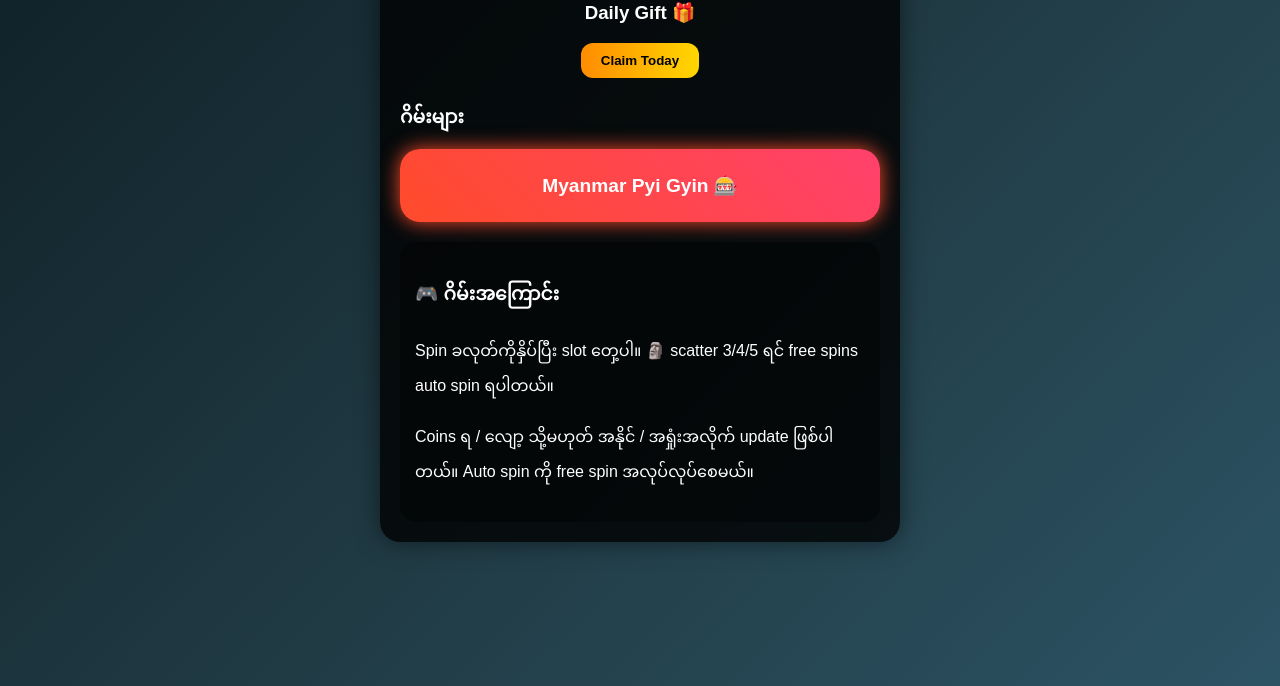
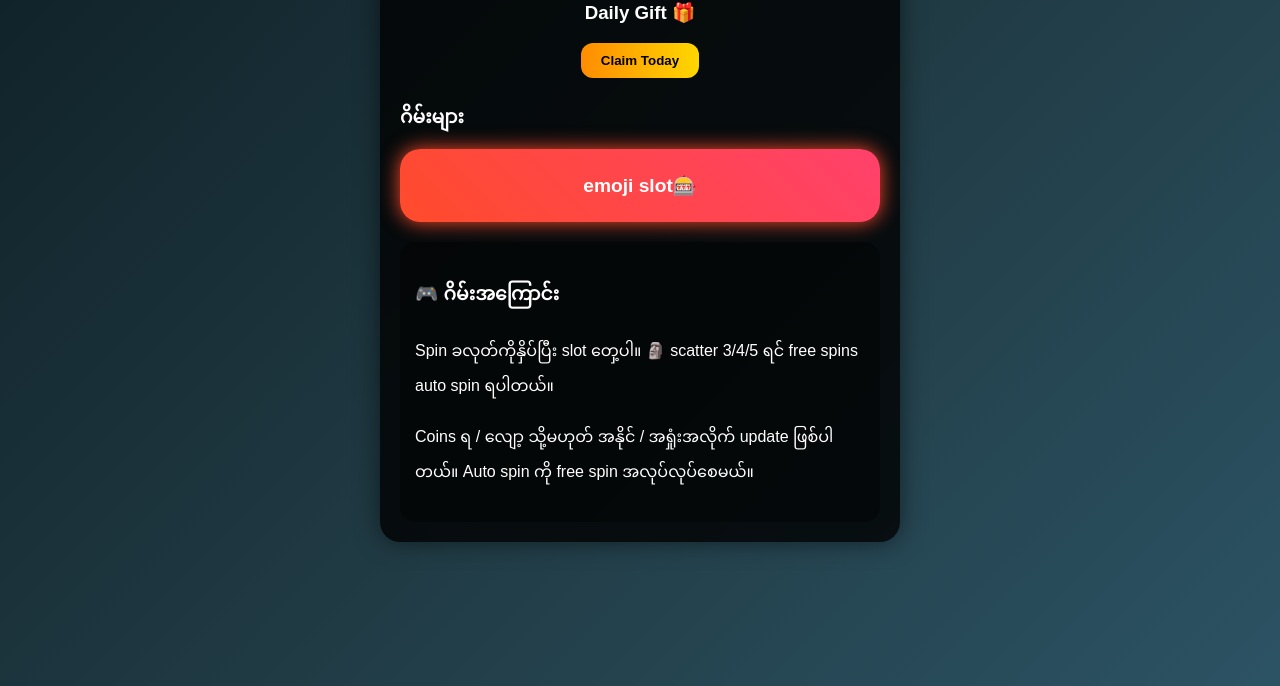
Before and after one commit to htetmyat404/666bigwin, a plain HTML site: page index.html in a window 1280 px wide. Shown: the part 114-800 px from the top of the page. Drawn offline with Linux system fonts and the light colour scheme.

Commit message:
Update index.html

```diff
--- a/index.html
+++ b/index.html
@@ -30,7 +30,7 @@
   <!-- Games Section -->
   <div class="games-section">
     <h3>ဂိမ်းများ</h3>
-    <div class="game-card arcade" onclick="startSlotGame()">Myanmar Pyi Gyin 🎰</div>
+    <div class="game-card arcade" onclick="startSlotGame()">emoji slot🎰</div>
   </div>
 
   <!-- Instructions -->
```
